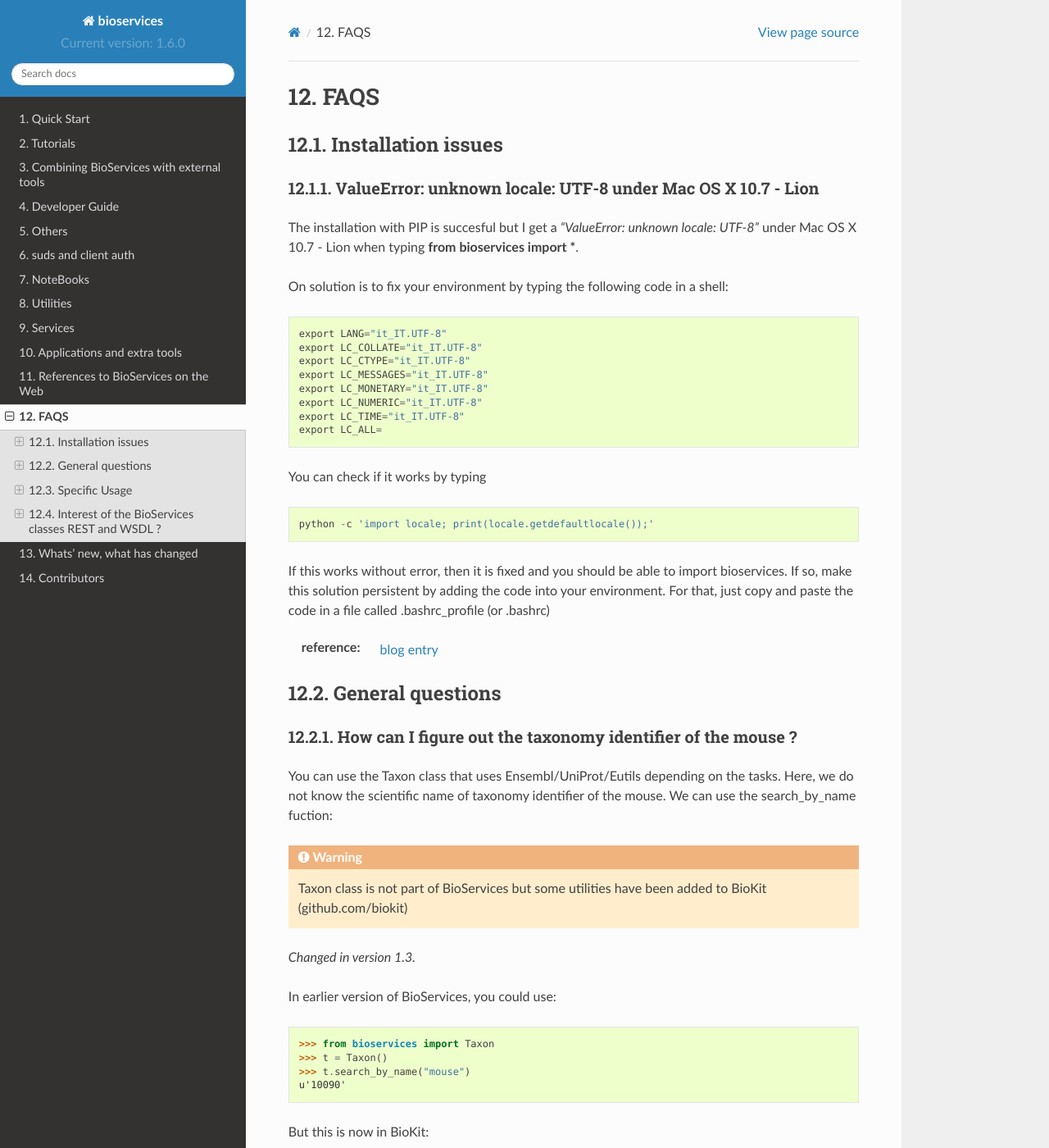
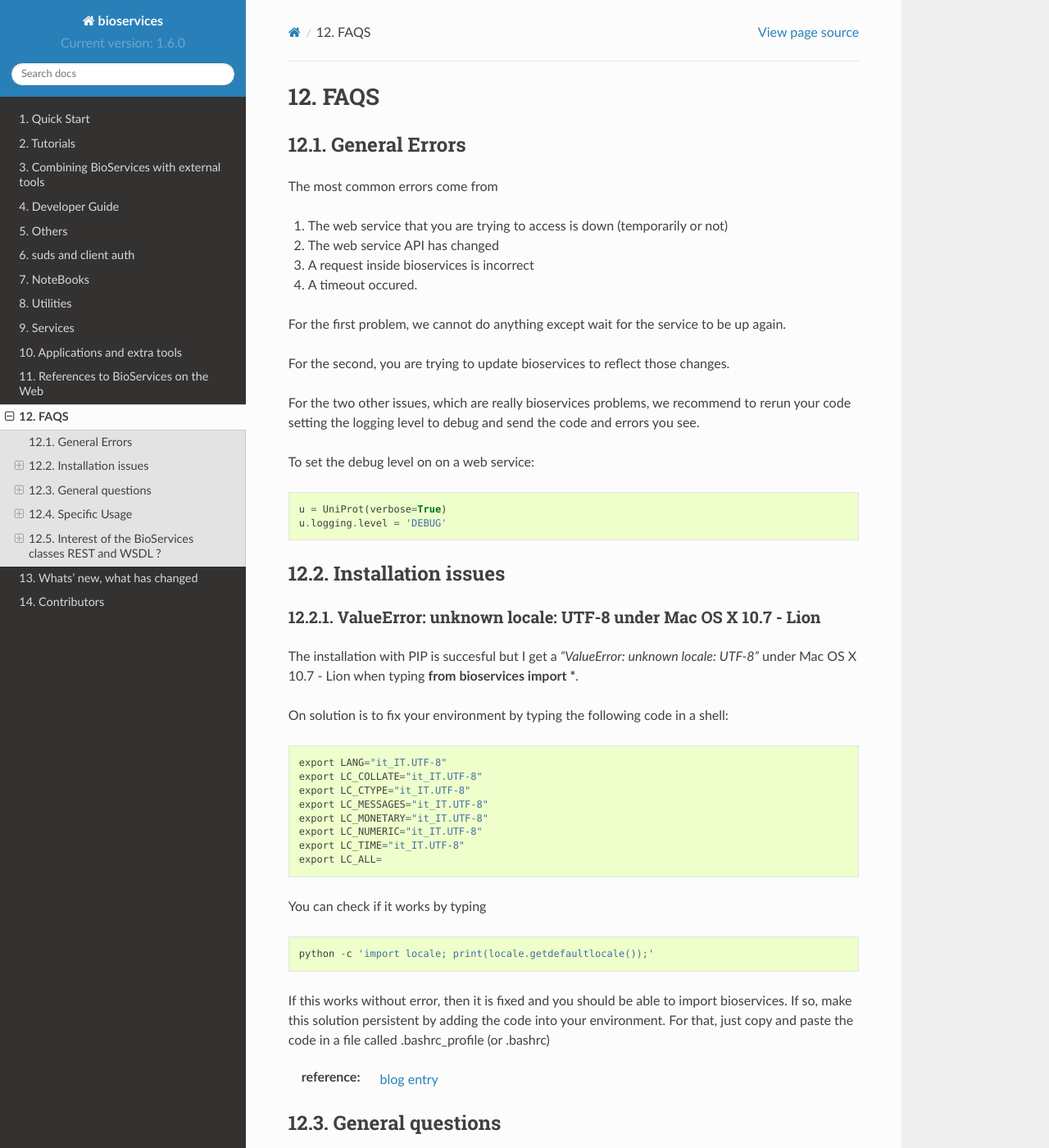
Before and after one commit to cokelaer/bioservices, a Sphinx documentation site: the page built from doc/faqs.rst, in a window 1280 px wide and 1400 px high. Shown: the whole window at 82% size. Built offline with Sphinx 7.4.7 and the Read the Docs theme 2.0.0, drawn with Linux system fonts in a browser that asks for light colours; formulas are drawn with MathJax 3; pages that are not in the unit, such as notebooks, are missing from menus; some of the changed text lies outside the part shown.

Commit message:
update doc and test

```diff
--- a/doc/ChangeLog.rst
+++ b/doc/ChangeLog.rst
@@ -7,6 +7,9 @@
 * CHANGES:
   * removed the quickgo_old module and its tests
   * Fix typo for a "valid colum," in uniprot module
+  * uses colorlog to have more robust and consistent logging.
+  * rewrote entirely the ChEMBL wrapper due to
+    new ChEMBL API.
 
 Revision 1.5.2
 ----------------
--- a/doc/faqs.rst
+++ b/doc/faqs.rst
@@ -3,6 +3,31 @@
 
 
 .. _troubleshootings:
+
+General Errors
+================
+
+The most common errors come from
+
+#. The web service that you are trying to access is down (temporarily or not)
+#. The web service API has changed
+#. A request inside bioservices is incorrect
+#. A timeout occured.
+
+For the first problem, we cannot do anything except wait for the service to be
+up again.
+
+For the second, you are trying to update bioservices to reflect those changes.
+
+For the two other issues, which are really bioservices problems, we recommend to
+rerun your code setting the logging level to debug and send the code and errors
+you see.
+
+To set the debug level on on a web service::
+
+    u = UniProt(verbose=True)
+    u.logging.level = 'DEBUG'
+
 
 Installation issues
 =======================
```
Also changed, not shown: 1 other file.
